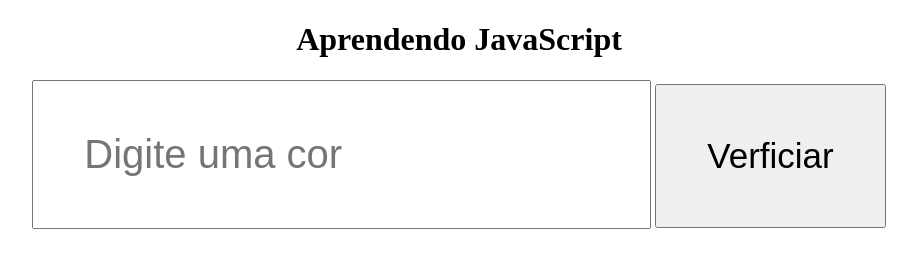
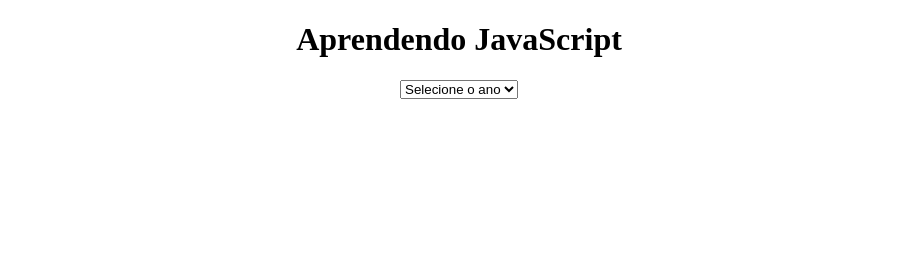
Before and after one commit to karingue/Study-JS, a plain HTML site: page index.html in a window 1280 px wide. Shown: the whole page, without its empty margins (181-1098 px from the left). Drawn offline with Linux system fonts and the light colour scheme.

Commit message:
New commit

```diff
--- a/index.html
+++ b/index.html
@@ -13,9 +13,12 @@
 <body>
     <h1>Aprendendo JavaScript</h1>
     <p id="teste"></p>
-    <input style="padding: 50px; font-size: 40px;" type="text" id="cor" placeholder="Digite uma cor">
-    <button onclick="diaDaSemana()" style="padding: 50px; font-size: 35px;">Verficiar</button>
+    <select id="ano">
+        <option selected disabled>Selecione o ano</option>
 
+
+
+    </select>
     <script src="js/index.js"></script>
 </body>
 </html>
--- a/js/index.js
+++ b/js/index.js
@@ -1,40 +1,7 @@
-function diaDaSemana(){
-    var dia = new Date().getDay();
-
-    console.log(dia);
-
-    switch(dia){
-        case 0:
-            document.getElementById("teste").innerHTML = "Hoje é domingo";
-            break;
-
-        case 1:
-            document.getElementById("teste").innerHTML = "Hoje é segunda";
-            break;
-
-        case 2:
-
-            document.getElementById("teste").innerHTML = "Hoje é terça";
-            break;
-
-        case 3:
-            document.getElementById("teste").innerHTML = "Hoje é quarta";
-            break;
-
-        case 4:
-
-            document.getElementById("teste").innerHTML = "Hoje é quinta";
-            break;
-
-        case 5:
-
-            document.getElementById("teste").innerHTML = "Hoje é sexta";
-            break;
-
-        case 6:
-            document.getElementById("teste").innerHTML = "Hoje é sabado";
-            break;
-        default:
-            document.getElementById("teste").innerHTML = "Hoje é uma semana";
-    }
-}
+const carros =[
+    "Gol",
+    "Fusca",
+    "Brasília",
+    "Del Rey",
+    "Chevette",
+];
```
